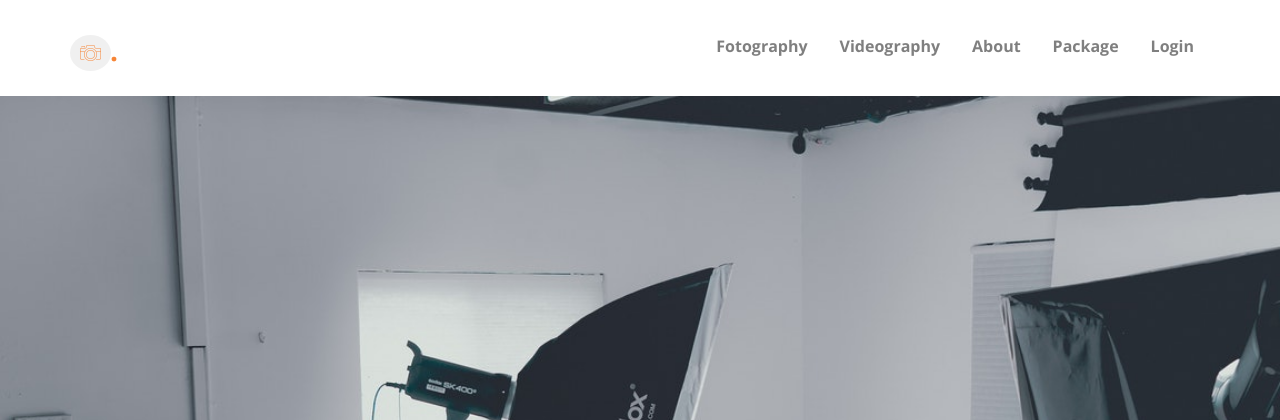
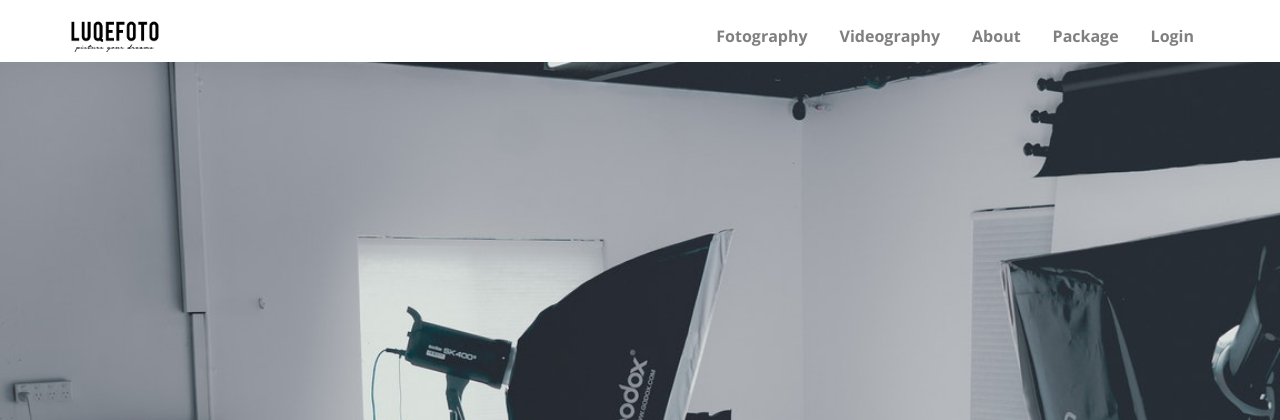
Before and after one commit to ahmadfaqih796/Luqefoto, a PHP site: page /tcpdf/contact.php in a window 1280 px wide; the page is wider, and only the part inside the window is pictured. Shown: the top 420 px of that part. Run offline with PHP 8.4, Linux system fonts and the light colour scheme; some web fonts are replaced.

Commit message:
fix navbar & img slider

```diff
--- a/css/style.css
+++ b/css/style.css
@@ -401,7 +401,7 @@ figure {
   z-index: 2;
   display: block;
   float: right;
-  margin-top: 15px;
+  margin-top: 5px;
 }
 #fh5co-menu-wrap .sf-menu a {
   padding: 1em .75em;
--- a/header.php
+++ b/header.php
@@ -2,7 +2,9 @@
 	<div class="container">
 		<div class="nav-header">
 			<a href="#" class="js-fh5co-nav-toggle fh5co-nav-toggle dark"><i></i></a>
-			<h1 id="fh5co-logo"><a href="index.php"><i class="icon-camera"></i>. </a></h1>
+			<a href="index.php">
+				<img src="images/logo/Logo Hitam.png" alt="" style="width: 90px; margin-top: 20px;">
+			</a>
 			<!-- START #fh5co-menu-wrap -->
 			<nav id="fh5co-menu-wrap" role="navigation">
 				<ul class="sf-menu" id="fh5co-primary-menu">
```
Also changed, not shown: css/header.css (added, +9 -0 lines), index.php (+2 -8 lines), images/logo/Logo Hitam.png (added), images/logo/Logo Putih.png (added).
